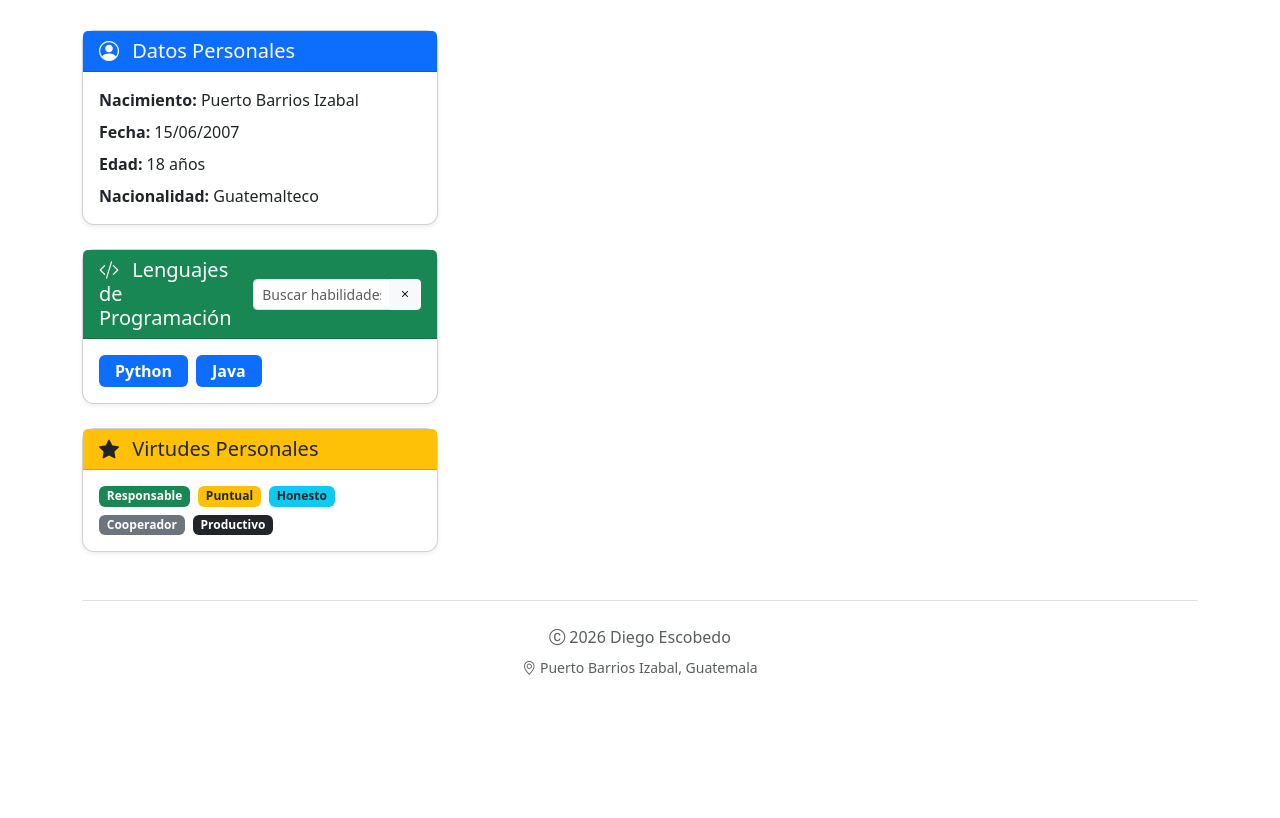
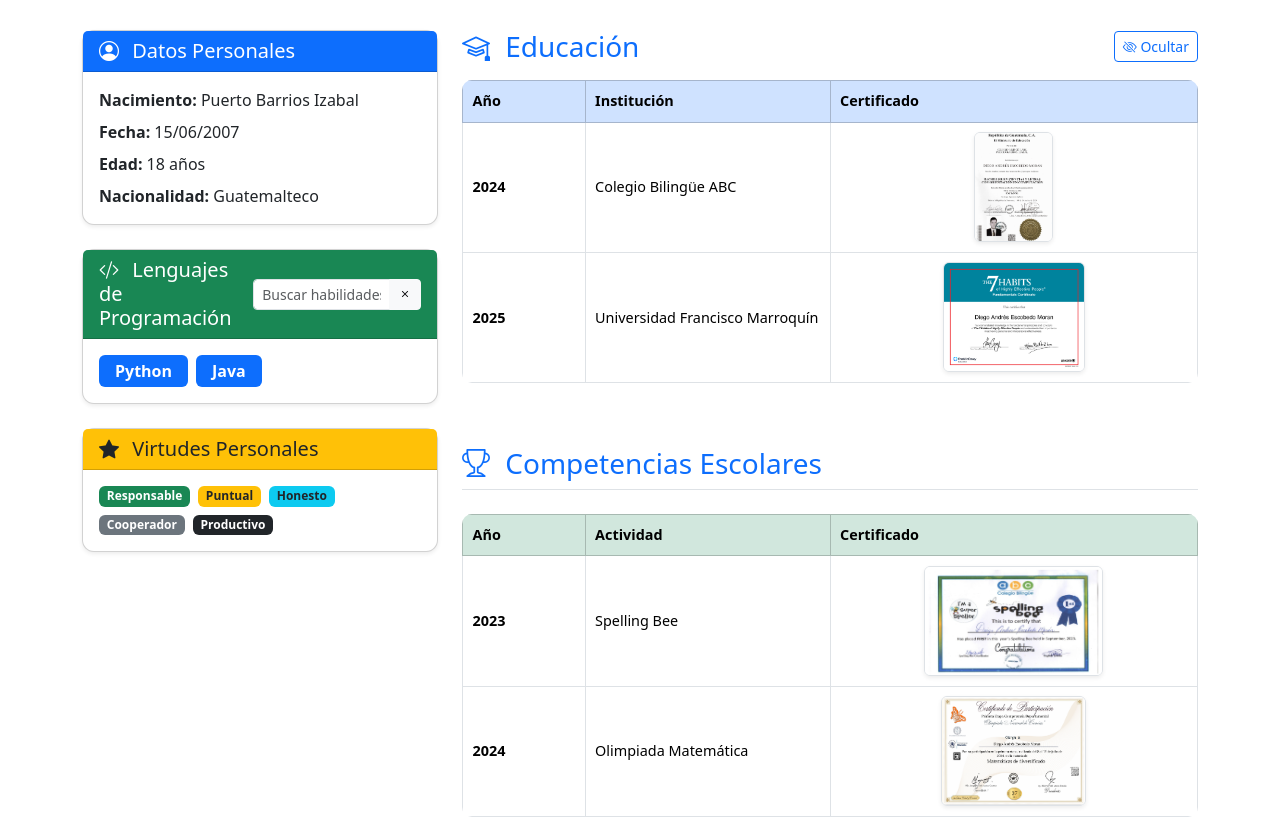
Before and after one commit to Diego-Escobedo123/CV-Diego-Angular, an Angular app in the folder cv-app/: page / in a window 1280 px wide. Shown: the part 620-1438 px from the top of the page. Before the commit the page ends 1338 px from the top, so only its background shows below. Built offline with nearby package versions, Linux system fonts and the light colour scheme.

Commit message:
5. Education-Competences Component

```diff
--- a/cv-app/src/app/app.html
+++ b/cv-app/src/app/app.html
@@ -2,14 +2,20 @@
 
   <!-- Cabecera -->
   <app-header></app-header>
+
   <main class="row g-4">
 
-    <!-- Columna izquierda -->
+    <!-- Columna Izquierda -->
     <aside class="col-lg-4">
       <app-datos-personales></app-datos-personales>
       <app-lenguajes></app-lenguajes>
       <app-virtudes></app-virtudes>
     </aside>
+
+    <!-- Columna derecha -->
+    <div class="col-lg-8">
+      <app-tabla-educacion-competencia></app-tabla-educacion-competencia>
+    </div>
 
   </main>
 
--- a/cv-app/src/app/app.ts
+++ b/cv-app/src/app/app.ts
@@ -4,10 +4,11 @@ import { HeaderComponent } from './components/header/header'
 import { DatosPersonalesComponent } from './components/datos-personales/datos-personales';
 import { LenguajesComponent } from './components/lenguajes/lenguajes';
 import { VirtudesComponent } from './components/virtudes/virtudes';
+import { TablaEducacionCompetenciaComponent } from './components/tabla-educacion-competencia/tabla-educacion-competencia';
 
 @Component({
   selector: 'app-root',
-  imports: [RouterOutlet, HeaderComponent, DatosPersonalesComponent, LenguajesComponent, VirtudesComponent],
+  imports: [RouterOutlet, HeaderComponent, DatosPersonalesComponent, LenguajesComponent, VirtudesComponent, TablaEducacionCompetenciaComponent],
   templateUrl: './app.html',
   styleUrl: './app.css'
 })
--- a/cv-app/src/app/components/header/header.ts
+++ b/cv-app/src/app/components/header/header.ts
@@ -25,7 +25,6 @@ export class HeaderComponent implements OnInit {
     else if (hora < 19) this.saludo = '¡Buenas tardes!';
     else this.saludo = '¡Buenas noches!';
 
-    // ✅ SOLO si estamos en el navegador
     if (this.isBrowser && window.innerWidth < 768) {
       this.mostrarContacto = false;
     }
--- /dev/null
+++ b/cv-app/src/app/components/tabla-educacion-competencia/tabla-educacion-competencia.css
@@ -0,0 +1,28 @@
+.tabla-container {
+  max-width: 95%;
+  margin: 0 auto;
+}
+
+.table {
+  font-size: 0.9rem;
+}
+
+.table th,
+.table td {
+  padding: 0.6rem;
+}
+
+.certificate-img {
+  max-height: 110px;
+  transition: transform 0.3s ease;
+}
+
+.certificate-img:hover {
+  transform: scale(1.03);
+}
+
+.table {
+  background-color: #ffffff;
+  border-radius: 10px;
+  overflow: hidden;
+}
--- /dev/null
+++ b/cv-app/src/app/components/tabla-educacion-competencia/tabla-educacion-competencia.html
@@ -0,0 +1,88 @@
+<!-- Sección de educación -->
+<section class="education mb-5">
+
+  <div class="d-flex justify-content-between align-items-center mb-3">
+    <h2 class="h3 text-primary mb-0">
+      <i class="bi bi-mortarboard me-2"></i>
+      Educación
+    </h2>
+
+    <button class="btn btn-outline-primary btn-sm"
+            (click)="toggleEducacion()">
+      <i class="bi"
+         [ngClass]="mostrarEducacion ? 'bi-eye-slash' : 'bi-eye'"></i>
+      {{ mostrarEducacion ? 'Ocultar' : 'Mostrar' }}
+    </button>
+  </div>
+
+  <div class="table-responsive" *ngIf="mostrarEducacion">
+    <table class="table table-hover table-bordered align-middle">
+      <thead class="table-primary">
+        <tr>
+          <th class="col-2">Año</th>
+          <th class="col-4">Institución</th>
+          <th class="col-6">Certificado</th>
+        </tr>
+      </thead>
+      <tbody>
+        <tr>
+          <td class="fw-bold">2024</td>
+          <td>Colegio Bilingüe ABC</td>
+          <td class="text-center">
+            <img src="TituloColegio.png"
+                 class="certificate-img img-fluid rounded shadow-sm border">
+          </td>
+        </tr>
+        <tr>
+          <td class="fw-bold">2025</td>
+          <td>Universidad Francisco Marroquín</td>
+          <td class="text-center">
+            <img src="DiplomaLiderazgo.png"
+                 class="certificate-img img-fluid rounded shadow-sm border">
+          </td>
+        </tr>
+      </tbody>
+    </table>
+  </div>
+
+</section>
+
+<!-- Competencias -->
+<section class="competences">
+
+  <h2 class="h3 mb-4 text-primary border-bottom pb-2">
+    <i class="bi bi-trophy me-2"></i>
+    Competencias Escolares
+  </h2>
+
+  <div class="table-responsive">
+    <table class="table table-hover table-bordered align-middle">
+      <thead class="table-success">
+        <tr>
+          <th class="col-2">Año</th>
+          <th class="col-4">Actividad</th>
+          <th class="col-6">Certificado</th>
+        </tr>
+      </thead>
+      <tbody>
+        <tr>
+          <td class="fw-bold">2023</td>
+          <td>Spelling Bee</td>
+          <td class="text-center">
+            <img src="spellingbee.png"
+                 class="certificate-img img-fluid rounded shadow-sm border">
+          </td>
+        </tr>
+        <tr>
+          <td class="fw-bold">2024</td>
+          <td>Olimpiada Matemática</td>
+          <td class="text-center">
+            <img src="olimpiadamatematica.png"
+                 class="certificate-img img-fluid rounded shadow-sm border">
+          </td>
+        </tr>
+      </tbody>
+    </table>
+  </div>
+
+</section>
--- /dev/null
+++ b/cv-app/src/app/components/tabla-educacion-competencia/tabla-educacion-competencia.ts
@@ -0,0 +1,18 @@
+import { Component } from '@angular/core';
+import { CommonModule } from '@angular/common';
+
+@Component({
+  selector: 'app-tabla-educacion-competencia',
+  standalone: true,
+  imports: [CommonModule],
+  templateUrl: './tabla-educacion-competencia.html',
+  styleUrls: ['./tabla-educacion-competencia.css']
+})
+export class TablaEducacionCompetenciaComponent {
+
+  mostrarEducacion: boolean = true;
+
+  toggleEducacion(): void {
+    this.mostrarEducacion = !this.mostrarEducacion;
+  }
+}
```
Also changed, not shown: 1 other file (tests, documents, lock files or other folders).
